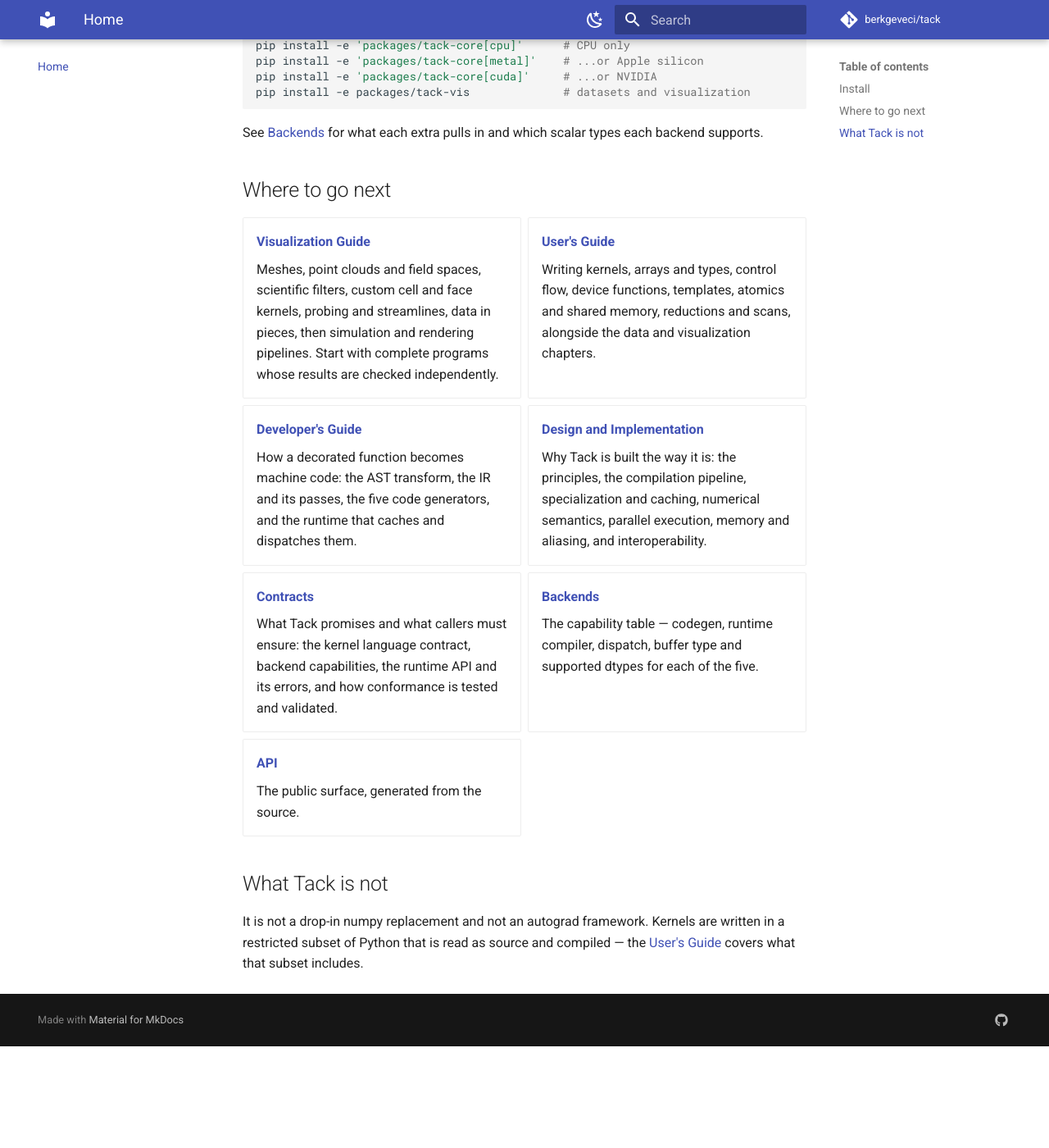
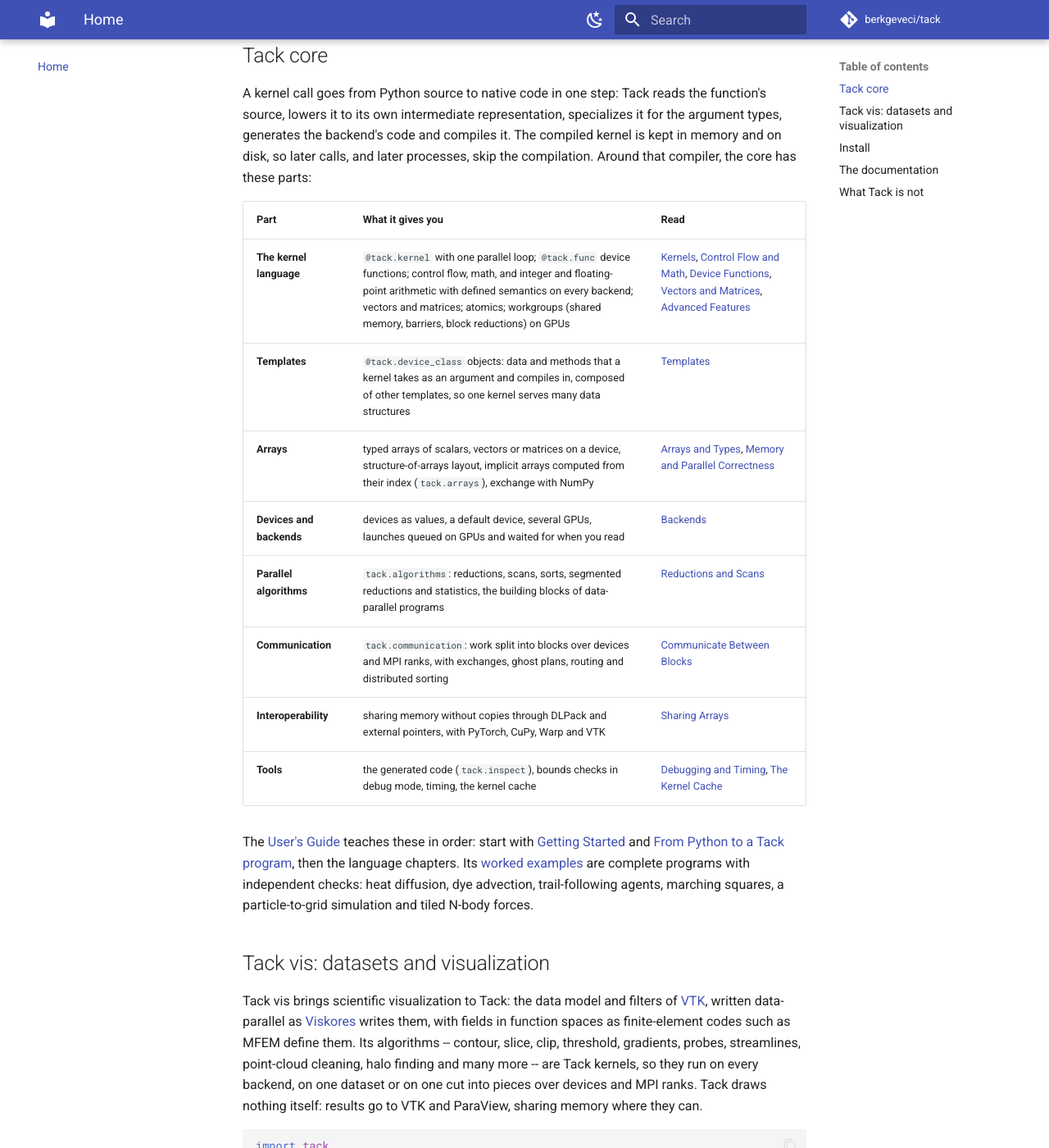
Before and after one commit to berkgeveci/tack, an MkDocs documentation site: the page built from docs/index.md, in a window 1280 px wide and 1400 px high, scrolled down 1207 px. Shown: the whole window at 82% size. Built offline with MkDocs 1.6.1 and Material for MkDocs 9.7.7, drawn with Linux system fonts in a browser that asks for light colours; comment, search, counter and statistics services are not loaded; the version menu is left out; before the commit the page ends 2483 px from its top, so only the background shows below that; some of the changed text lies outside the part shown.

Commit message:
Docs: the home page introduces Tack core first, its parts and where to read about each, then Tack vis on top of it and the Visualization Guide's path

````diff
--- a/docs/index.md
+++ b/docs/index.md
@@ -1,17 +1,22 @@
 # Tack
 
-A Python framework for scientific data analysis, visualization and GPU compute.
-Build pipelines over structured grids, mixed meshes and polyhedra: associate
-arrays, derive quantities, extract surfaces, sample solutions and render results,
-on one dataset or on one cut into pieces with ghost cells.
-The dataset algorithms are Tack kernels, and you can write your own as decorated
-Python functions. **The same supported kernel source runs on five backends**, within
-each backend's [capabilities](contracts/backend-capabilities.md). Metal has
-no `f64`, for example, and the CPU has no workgroup primitives.
+Tack is a Python framework for data-parallel computing on CPUs and GPUs. You
+write a kernel as an ordinary Python function with one parallel loop, and Tack
+compiles it when you call it, for the CPU (through LLVM), Apple Metal, NVIDIA
+CUDA, AMD HIP or Intel Level Zero. Arrays live on a device, kernels run where
+their arrays are, and **the same kernel source runs on every backend**, within
+each backend's [capabilities](contracts/backend-capabilities.md): Metal has no
+`f64`, for example, and the CPU has no workgroup primitives.
 
-Start with the [Visualization Guide](vis-guide/index.md) for a
-mesh-to-image workflow, or [Getting Started](users-guide/01-getting-started.md)
-to write a first kernel. A small compute example is:
+Tack comes in two packages, and the second is built on the first:
+
+- **Tack core** (`tack-core`, the `tack` module): the kernel language, arrays and
+  devices, parallel algorithms and communication between devices and MPI ranks.
+  It is general purpose: simulations, data processing, analysis, anything you
+  would write as loops over arrays.
+- **Tack vis** (`tack-vis`, `tack.dataset` and `tack.interop`): datasets and
+  scientific visualization -- meshes, point clouds, fields and the filters over
+  them -- written as Tack kernels, with VTK, MFEM and Warp interop.
 
 ```python
 import tack, numpy as np
@@ -74,42 +79,111 @@
     ```
     OpenCL C compiled to SPIR-V by `libocloc`, launched through Level Zero.
 
+## Tack core
+
+A kernel call goes from Python source to native code in one step: Tack reads
+the function's source, lowers it to its own intermediate representation,
+specializes it for the argument types, generates the backend's code and
+compiles it. The compiled kernel is kept in memory and on disk, so later calls,
+and later processes, skip the compilation. Around that compiler, the core has
+these parts:
+
+| Part | What it gives you | Read |
+|---|---|---|
+| **The kernel language** | `@tack.kernel` with one parallel loop; `@tack.func` device functions; control flow, math, and integer and floating-point arithmetic with defined semantics on every backend; vectors and matrices; atomics; workgroups (shared memory, barriers, block reductions) on GPUs | [Kernels](users-guide/03-kernels.md), [Control Flow and Math](users-guide/04-control-flow.md), [Device Functions](users-guide/05-device-functions.md), [Vectors and Matrices](users-guide/14-vectors-and-matrices.md), [Advanced Features](users-guide/07-advanced.md) |
+| **Templates** | `@tack.device_class` objects: data and methods that a kernel takes as an argument and compiles in, composed of other templates, so one kernel serves many data structures | [Templates](users-guide/06-templates.md) |
+| **Arrays** | typed arrays of scalars, vectors or matrices on a device, structure-of-arrays layout, implicit arrays computed from their index (`tack.arrays`), exchange with NumPy | [Arrays and Types](users-guide/02-arrays-and-types.md), [Memory and Parallel Correctness](users-guide/13-memory-and-parallelism.md) |
+| **Devices and backends** | devices as values, a default device, several GPUs, launches queued on GPUs and waited for when you read | [Backends](users-guide/08-backends.md) |
+| **Parallel algorithms** | `tack.algorithms`: reductions, scans, sorts, segmented reductions and statistics, the building blocks of data-parallel programs | [Reductions and Scans](users-guide/11-reductions-and-scans.md) |
+| **Communication** | `tack.communication`: work split into blocks over devices and MPI ranks, with exchanges, ghost plans, routing and distributed sorting | [Communicate Between Blocks](users-guide/18-communication.md) |
+| **Interoperability** | sharing memory without copies through DLPack and external pointers, with PyTorch, CuPy, Warp and VTK | [Sharing Arrays](users-guide/16-interoperability.md) |
+| **Tools** | the generated code (`tack.inspect`), bounds checks in debug mode, timing, the kernel cache | [Debugging and Timing](users-guide/15-debugging-and-timing.md), [The Kernel Cache](users-guide/17-kernel-cache.md) |
+
+The [User's Guide](users-guide/index.md) teaches these in order: start with
+[Getting Started](users-guide/01-getting-started.md) and
+[From Python to a Tack program](users-guide/12-execution-model.md), then the
+language chapters. Its [worked examples](users-guide/tutorials/index.md) are
+complete programs with independent checks: heat diffusion, dye advection,
+trail-following agents, marching squares, a particle-to-grid simulation and
+tiled N-body forces.
+
+## Tack vis: datasets and visualization
+
+Tack vis brings scientific visualization to Tack: the data model and filters
+of [VTK](https://vtk.org), written data-parallel as
+[Viskores](https://github.com/Viskores/viskores) writes them, with fields in
+function spaces as finite-element codes such as MFEM define them. Its
+algorithms -- contour, slice, clip, threshold, gradients, probes,
+streamlines, point-cloud cleaning, halo finding and many more -- are Tack
+kernels, so they run on every backend, on one dataset or on one cut into
+pieces over devices and MPI ranks. Tack draws nothing itself: results go to
+VTK and ParaView, sharing memory where they can.
+
+```python
+import tack
+import tack.dataset as td
+
+data = td.uniform_grid((17, 17, 17), origin=(-1, -1, -1), spacing=(0.125, 0.125, 0.125))
+positions = data.positions()
+values = tack.array((positions * positions).sum(axis=1), dtype=tack.f32)
+data.fields["radius_squared"] = td.Field(td.H1(data), values)
+
+surface = td.contour(data, "radius_squared", 0.5)     # a sphere of triangles
+```
+
+Using its filters needs no kernel programming. Writing your own needs the
+core's kernels and templates, because a filter of your own sees a mesh
+through the same views the built-ins use. The
+[Visualization Guide](vis-guide/index.md) goes in this order:
+
+1. **[Visualization and Tack](vis-guide/introduction.md):** what visualization
+   does with data, and where Tack vis comes from.
+2. **The data model:** function spaces, datasets, fields, cell types and
+   bases, physical units.
+3. **Working with data:** building meshes, point clouds, AMR and octrees,
+   the filters, [writing mesh algorithms](vis-guide/05-mesh-kernels.md) and
+   [filters of your own](vis-guide/15-write-a-filter.md), sampling and
+   connecting simulations, streaming time steps.
+4. **Data in pieces:** partitioned datasets with ghost cells, and
+   algorithms across pieces, devices and ranks.
+5. **[Examples](vis-guide/examples.md)** and the
+   [Gallery](vis-guide/gallery.md), then the reference.
+
 ## Install
 
 Tack is not on PyPI yet; install it from a clone of the repository:
 
 ```bash
 git clone https://github.com/berkgeveci/tack.git && cd tack
-pip install -e 'packages/tack-core[cpu]'      # CPU only
+pip install -e 'packages/tack-core[cpu]'      # Tack core: CPU only
 pip install -e 'packages/tack-core[metal]'    # ...or Apple silicon
 pip install -e 'packages/tack-core[cuda]'     # ...or NVIDIA
-pip install -e packages/tack-vis              # datasets and visualization
+pip install -e packages/tack-vis              # Tack vis, on top of the core
 ```
 
 See [Backends](reference/backends.md) for what each extra pulls in and which
 scalar types each backend supports.
 
-## Where to go next
+## The documentation
 
 <div class="grid cards" markdown>
 
+-   **[User's Guide](users-guide/index.md)**
+
+    Tack core: writing kernels, arrays and types, control flow, device
+    functions, templates, atomics and shared memory, reductions and scans,
+    backends, communication and interoperability.
+
 -   **[Visualization Guide](vis-guide/index.md)**
 
-    Meshes, point clouds and field spaces, scientific filters, custom cell and
-    face kernels, probing and streamlines, data in pieces, then simulation and
-    rendering pipelines. Start
-    with complete programs whose results are checked independently.
-
--   **[User's Guide](users-guide/index.md)**
-
-    Writing kernels, arrays and types, control flow, device functions,
-    templates, atomics and shared memory, reductions and scans, alongside
-    the data and visualization chapters.
+    Tack vis: the data model, meshes, point clouds and field spaces,
+    scientific filters, custom cell and face kernels, probing and
+    streamlines, data in pieces, and simulation pipelines.
 
 -   **[Developer's Guide](developers-guide/index.md)**
 
     How a decorated function becomes machine code: the AST transform, the IR
-    and its passes, the five code generators, and the runtime that caches and
+    and its passes, the code generators, and the runtime that caches and
     dispatches them.
 
 -   **[Design and Implementation](design/index.md)**
@@ -126,8 +200,8 @@
 
 -   **[Backends](reference/backends.md)**
 
-    The capability table — codegen, runtime compiler, dispatch, buffer type
-    and supported dtypes for each of the five.
+    The capability table: codegen, runtime compiler, dispatch, buffer type
+    and supported dtypes for each backend.
 
 -   **[API](reference/api.md)**
 
@@ -137,7 +211,8 @@
 
 ## What Tack is not
 
-It is not a drop-in numpy replacement and not an autograd framework. Kernels
+It is not a drop-in NumPy replacement and not an autograd framework. Kernels
 are written in a restricted subset of Python that is read as source and
 compiled — the [User's Guide](users-guide/03-kernels.md) covers what that
-subset includes.
+subset includes. And it is not a renderer: Tack vis computes what is drawn,
+and VTK or ParaView draws it.
````
